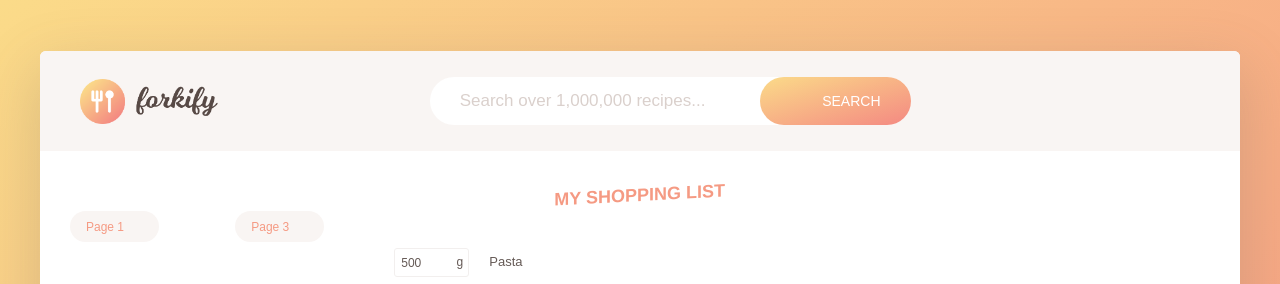
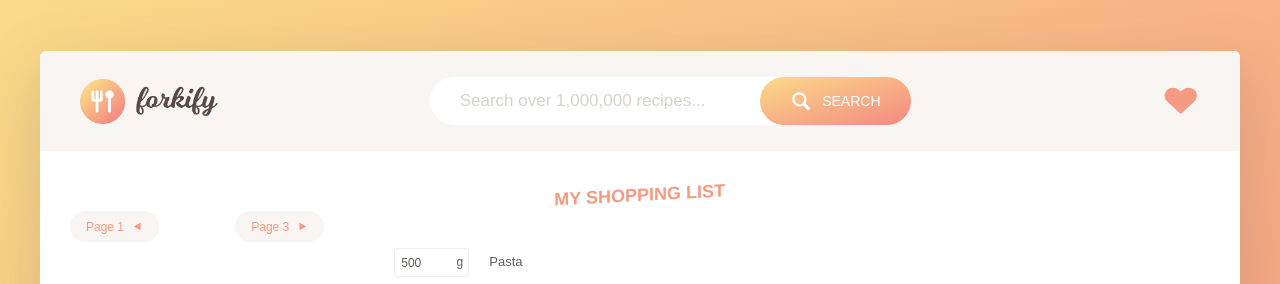
Before and after one commit to hnekhniadovich/recipe-app, a React (Create React App) app: page / in a window 1280 px wide. Shown: the top 284 px of the page. Built offline with nearby package versions, Linux system fonts and the light colour scheme.

Commit message:
fix svg icons

```diff
--- a/src/components/header.component.jsx
+++ b/src/components/header.component.jsx
@@ -1,6 +1,7 @@
 import React from 'react';
 import logo from '../assets/logo.png';
 import SearchBox from './search-box.component';
+import icons from '../assets/icons.svg';
 
 const Header = () => (
     <header className='header'>
@@ -10,7 +11,7 @@ const Header = () => (
         <div className="likes">
             <div className="likes__field">
                 <svg className="likes__icon">
-                    <use href="img/icons.svg#icon-heart"></use>
+                    <use href={icons + '#icon-heart'}></use>
                 </svg>
             </div>
             <div className="likes__panel">
--- a/src/components/recipe-ingredients.component.jsx
+++ b/src/components/recipe-ingredients.component.jsx
@@ -1,9 +1,10 @@
 import React from 'react';
+import icons from '../assets/icons.svg';
 
 const RecipeIngredients = ({ item: { name,  amount: { metric: { value, unit } }} }) => (
     <li className="recipe__item">
         <svg className="recipe__icon">
-            <use href="../assets/icons.svg#icon-check"></use>
+            <use href={icons + '#icon-check'}></use>
         </svg>
         <div className="recipe__count">{value}</div>
         <div className="recipe__ingredient">
--- a/src/components/recipe.component.jsx
+++ b/src/components/recipe.component.jsx
@@ -7,6 +7,7 @@ import { fetchRecipeInfoStart, fetchRecipeIngStart } from '../actions/recipe.act
 
 import RecipeIngredients from './recipe-ingredients.component';
 import Spinner from './spinner.component';
+import icons from '../assets/icons.svg';
 
 
 class Recipe extends React.Component {
@@ -40,14 +41,14 @@ class Recipe extends React.Component {
                         <div className="recipe__details">
                             <div className="recipe__info">
                                 <svg className="recipe__info-icon">
-                                    <use xlinkHref="../assets/icons.svg#icon-stopwatch"></use>
+                                    <use href={icons + '#icon-stopwatch'}></use>
                                 </svg>
                                     <span className="recipe__info-data recipe__info-data--minutes">{info.readyInMinutes}</span>
                                 <span className="recipe__info-text"> minutes</span>
                             </div>
                             <div className="recipe__info">
                                 <svg className="recipe__info-icon">
-                                    <use href="../assets/icons.svg#icon-man"></use>
+                                    <use href={icons + '#icon-man'}></use>
                                 </svg>
                                     <span className="recipe__info-data recipe__info-data--people">{info.servings}</span>
                                 <span className="recipe__info-text"> servings</span>
@@ -55,19 +56,19 @@ class Recipe extends React.Component {
                                 <div className="recipe__info-buttons">
                                 <button className="btn-tiny">
                                     <svg>
-                                        <use href="../assets/icons.svg#icon-circle-with-minus"></use>
+                                        <use href={icons + '#icon-circle-with-minus'}></use>
                                     </svg>
                                 </button>
                                 <button className="btn-tiny">
                                     <svg>
-                                        <use href="../assets/icons.svg#icon-circle-with-plus"></use>
+                                        <use href={icons + '#icon-circle-with-plus'}></use>
                                     </svg>
                                 </button>
                                 </div>
                             </div>
                             <button className="recipe__love">
                                 <svg className="header__likes">
-                                    <use href="../assets/icons.svg#icon-heart-outlined"></use>
+                                    <use href={icons + '#icon-heart-outlined'}></use>
                                 </svg>
                             </button>
                         </div>
@@ -97,7 +98,7 @@ class Recipe extends React.Component {
                             <a className="btn-small recipe__btn" href={info.sourceUrl} target="_blank">
                                 <span>Directions</span>
                                 <svg className="search__icon">
-                                    <use href="../assets/icons.svg#icon-triangle-right"></use>
+                                    <use href={icons + '#icon-triangle-right'}></use>
                                 </svg>
                             </a>
                         </div>
--- a/src/components/recipes-list-item.component.jsx
+++ b/src/components/recipes-list-item.component.jsx
@@ -5,7 +5,6 @@ class RecipesListItem extends React.Component {
     handleFetchRecipeInfo = event => {
         event.preventDefault();
         const { recipe, handleCurrentRecipe } = this.props;
-
         handleCurrentRecipe(recipe.id);
     }
 
@@ -20,7 +19,6 @@ class RecipesListItem extends React.Component {
                     </figure>
                     <div className="results__data">
                     <h4 className="results__name">{title}</h4>
-                    {/* <p className="results__author">The Pioneer Woman</p> */}
                     </div>
                 </a>
             </li>
@@ -28,5 +26,4 @@ class RecipesListItem extends React.Component {
     }
 };
 
-
 export default RecipesListItem;
--- a/src/components/recipes-list.component.jsx
+++ b/src/components/recipes-list.component.jsx
@@ -2,13 +2,13 @@ import React from 'react';
 
 import RecipesListItem from './recipes-list-item.component';
 import Spinner from './spinner.component';
+import icons from '../assets/icons.svg';
 
 class RecipesList extends React.Component {
 
     render() {
 
         console.log("recipe list is rendering!");
-
 
         const {recipes, isPending, handleCurrentRecipe } = this.props;
 
@@ -44,14 +44,14 @@ class RecipesList extends React.Component {
                 <div className="results__pages">
                     <button className="btn-inline results__btn--prev">
                         <svg className="search__icon">
-                            <use href="img/icons.svg#icon-triangle-left"></use>
+                            <use href={icons + '#icon-triangle-left'}></use>
                         </svg>
                         <span>Page 1</span>
                     </button>
                     <button className="btn-inline results__btn--next">
                         <span>Page 3</span>
                         <svg className="search__icon">
-                            <use href="img/icons.svg#icon-triangle-right"></use>
+                            <use href={icons + '#icon-triangle-right'}></use>
                         </svg>
                     </button>
                 </div>
--- a/src/components/search-box.component.jsx
+++ b/src/components/search-box.component.jsx
@@ -4,14 +4,13 @@ import { connect } from 'react-redux'
 import { setSearchField } from '../actions/search.actions';
 import { fetchRecipesStart } from '../actions/recipe.actions';
 
+import icons from '../assets/icons.svg';
+
 class SearchBox extends React.Component {
-
 
     handleSubmit = event => {
         event.preventDefault();
-
         const { searchField, fetchRecipesStart } = this.props;
-
         fetchRecipesStart(searchField);
     }
 
@@ -29,13 +28,12 @@ class SearchBox extends React.Component {
                 />
                 <button className="btn search__btn">
                     <svg className="search__icon">
-                        <use href="img/icons.svg#icon-magnifying-glass"></use>
+                        <use href={icons + '#icon-magnifying-glass'}></use>
                     </svg>
                     <span>Search</span>
                 </button>
             </form>
         );
-
     }
 };
 
```
